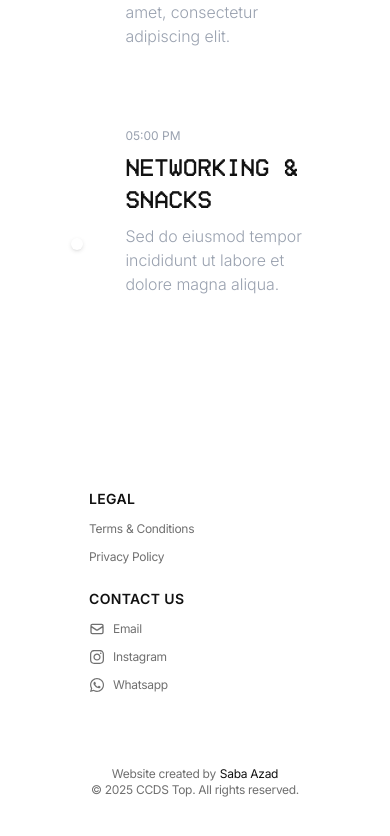
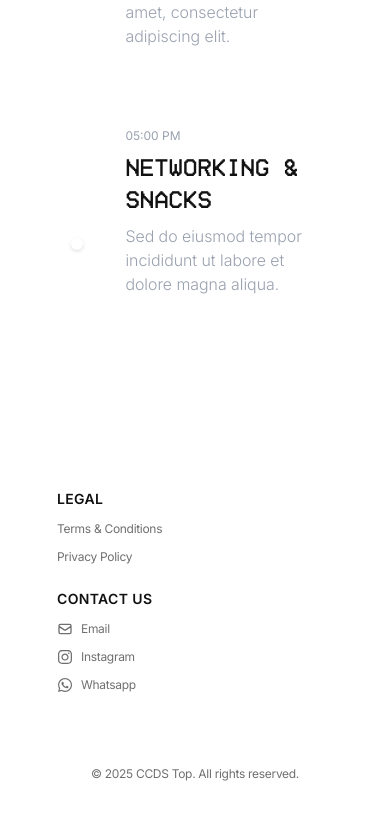
Before and after one commit to YellowO2/TOP-2025-Website, a Next.js app: page /schedule in a window 390 px wide. Shown: the part 2696-3532 px from the top of the page. Built offline with nearby package versions, Linux system fonts and the light colour scheme.

Commit message:
Update Footer.tsx

```diff
--- a/components/General/Footer.tsx
+++ b/components/General/Footer.tsx
@@ -6,7 +6,7 @@ import Link from 'next/link'
 
 function Footer() {
     return (
-        <div className='flex flex-col w-full min-h-[45vh] px-20 py-12 border-t border-white/10'>
+        <div className='flex flex-col w-full min-h-[45vh] px-12 md:px-20 py-12 border-t border-white/10'>
             {/* top section */}
             <div className='flex flex-col md:flex-row pb-12 justify-start md:justify-between border-b border-white/10 grow-8'>
                 {/* logo section */}
@@ -57,9 +57,9 @@ function Footer() {
 
             {/* bottom section */}
             <div className='flex flex-col md:flex-row pt-6 justify-between items-center text-xs  text-center'>
-                <div className='flex tracking-tight'>
+                {/* <div className='flex tracking-tight'>
                     <span className='opacity-60'>Website created by</span> <a href="https://www.linkedin.com/in/sabaxazad/" target="_blank" rel="noopener noreferrer" className="hover:opacity-80 transition-opacity ease-in-out duration-300 ml-1">Saba Azad</a>
-                </div>
+                </div> */}
                 <div className='flex tracking-tight opacity-60'>
                     © 2025 CCDS Top. All rights reserved.
                 </div>
```
